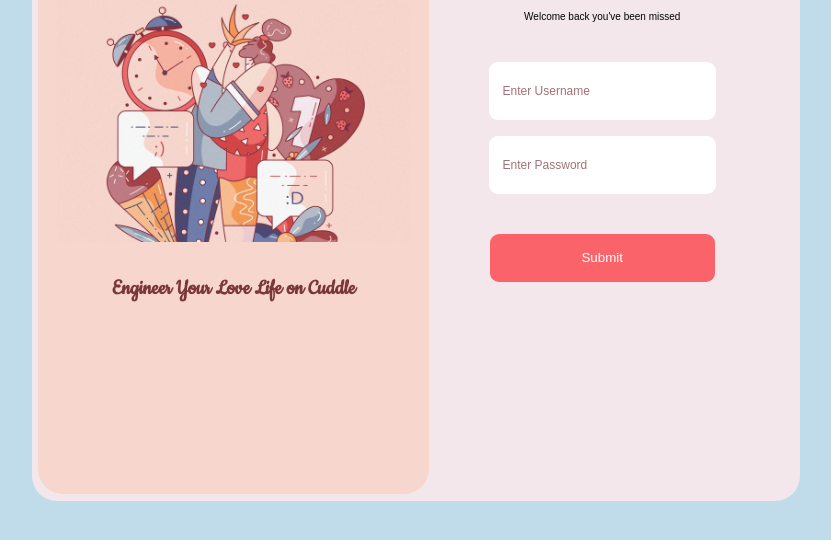
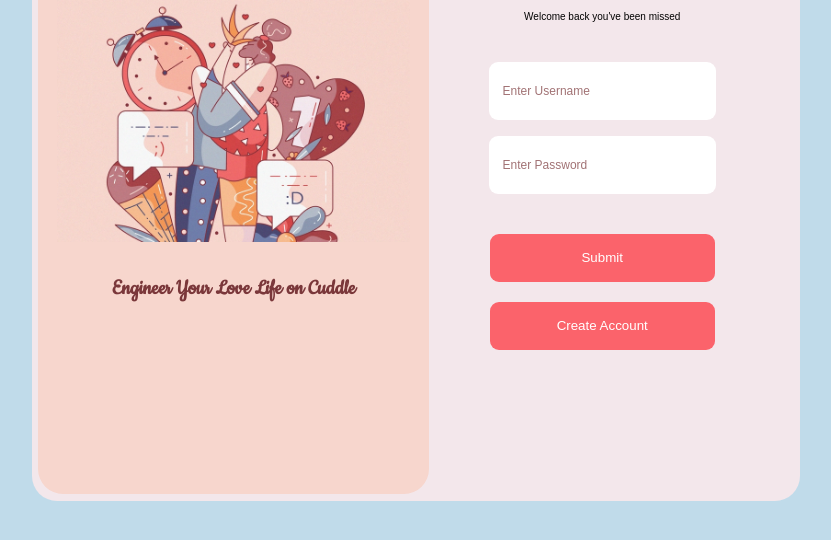
Before and after one commit to thehardiik/cuddle, a plain HTML site: page index.html in a window 1280 px wide. Shown: the part 232-772 px from the top of the page, without its empty margins (232-1063 px from the left). Drawn offline with Linux system fonts and the light colour scheme.

Commit message:
Update index.html

```diff
--- a/index.html
+++ b/index.html
@@ -36,6 +36,7 @@
                 <input type="text" class="Name" placeholder="Enter Username">
                 <input type="password" class="password" placeholder="Enter Password">
                 <input type="Submit"class="button"/>
+                <input type="Submit" class="button" value="Create Account" id="Reg">
 
             </form>
 
```
